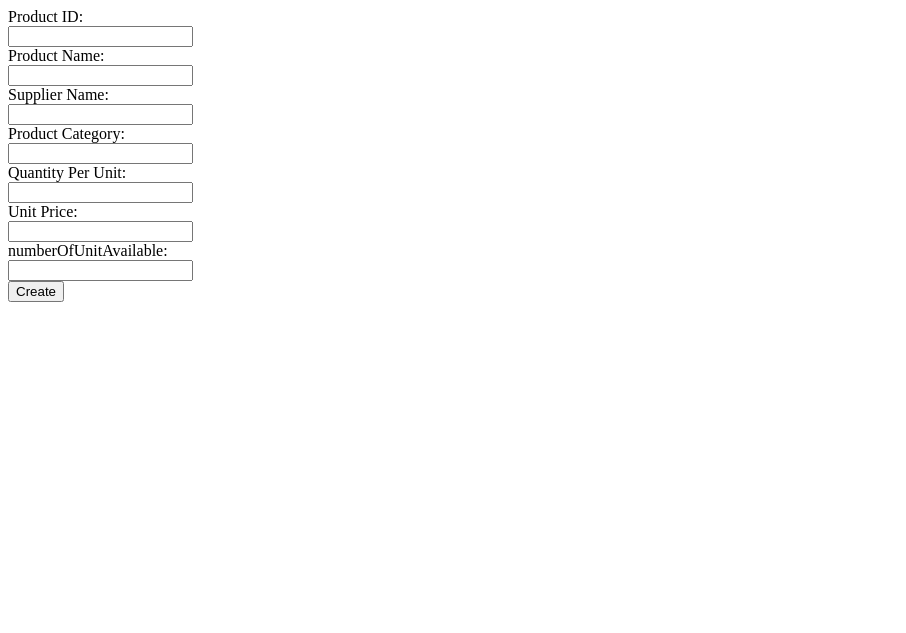
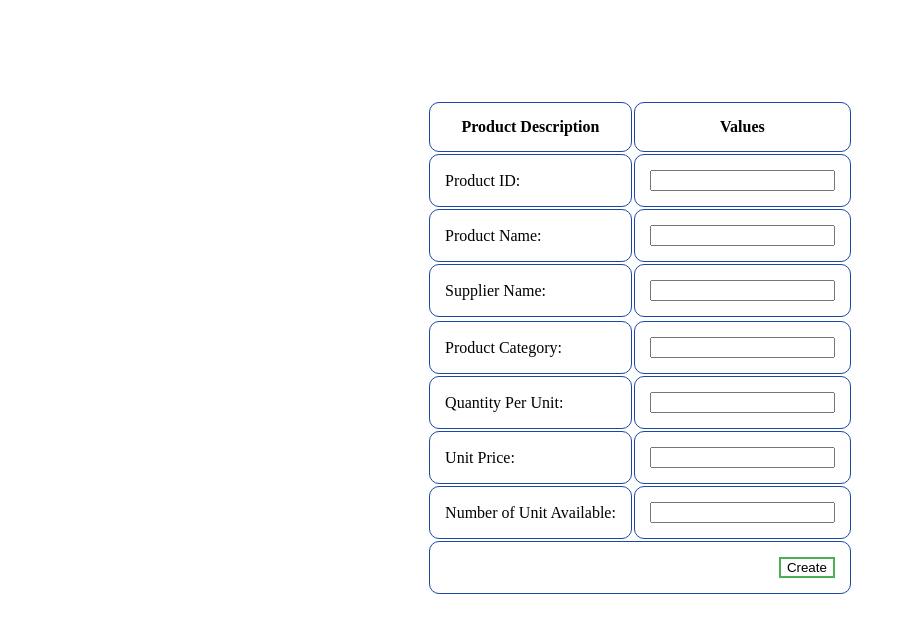
Before and after one commit to tohidul/cse555-assignment, a Flask app: page /product/createProduct in a window 1280 px wide. Shown: the top 633 px of the page, without its empty margins (0-906 px from the left). Run offline with Flask 2, Linux system fonts and the light colour scheme.

Commit message:
added more functionality

```diff
--- a/app.py
+++ b/app.py
@@ -1,10 +1,13 @@
-from flask import Flask, render_template, jsonify, request, redirect
+from flask import Flask, render_template, jsonify, request, redirect, url_for
 import dbFunctions
+# please edit the example_config.py file and edit the file name to config.py and connectionString variable
+from config import connectionString
+
 app = Flask(__name__)
 
-connectionString = r"mongodb+srv://tohidul:tohidulcse555@cluster-cse555-assignme.tmjjjp8.mongodb.net/?retryWrites=true&w=majority"
+db = dbFunctions.Product(connectionString, 'cse555-assignment', 'products')
 
-db = dbFunctions.Product(connectionString, 'cse555-assignment', 'products')
+
 # tempData = {
 #     "productID": 1,
 #     "productName": "computer"
@@ -22,40 +25,14 @@ def showProducts():
     return render_template('index.html', products=productList)
 
 
-@app.route('/product/edit/<productID>')
+@app.route('/product/editProduct/<productID>', methods=['GET', 'POST'])
 def editProduct(productID):
-    productDict = db.getDataByProductID(productID)
-    return render_template('editProduct.html', product = productDict)
-
-
-@app.route('/product/delete/<productID>')
-def deleteProduct(productID):
-    return "productID"
-
-@app.route('/product/createProduct', methods=['GET', 'POST'])
-def createProduct():
-    if(request.method=='GET'):
-        return render_template("createProduct.html")
-    else:
-        dataDict = {}
-        dataDict["productID"] = request.form.get("productID", "")
-        dataDict["productName"] = request.form.get("productName", "")
-        dataDict["supplierName"] = request.form.get("supplierName", "")
-        dataDict["productCategory"] = request.form.get("productCategory", "")
-        dataDict["quantityPerUnit"] = request.form.get("quantityPerUnit", "")
-        dataDict["unitPrice"] = request.form.get("unitPrice", "")
-        dataDict["numberOfUnitAvailable"] = request.form.get("numberOfUnitAvailable", "")
-        db.insertData(dataDict)
-        return redirect("/")
-
-
-@app.route('/product/updateProduct/<productID>', methods=['GET', 'POST'])
-def updateProduct(productID):
-    if(request.method=='GET'):
-        return render_template("index.html")
+    if(request.method=="GET"):
+        productDict = db.getDataByProductID(productID)
+        return render_template('editProduct.html', product=productDict)
     else:
         myQuery = {"productID": productID}
-        newValues= {"$set":{}}
+        newValues = {"$set": {}}
         newValues["$set"]["productID"] = request.form.get("productID", "")
         newValues["$set"]["productName"] = request.form.get("productName", "")
         newValues["$set"]["supplierName"] = request.form.get("supplierName", "")
@@ -63,8 +40,56 @@ def updateProduct(productID):
         newValues["$set"]["quantityPerUnit"] = request.form.get("quantityPerUnit", "")
         newValues["$set"]["unitPrice"] = request.form.get("unitPrice", "")
         newValues["$set"]["numberOfUnitAvailable"] = request.form.get("numberOfUnitAvailable", "")
-        db.updateData(myQuery,newValues)
+        db.updateData(myQuery, newValues)
         return redirect("/")
+
+
+@app.route('/product/delete/<productID>', methods=["GET", "POST"])
+def deleteProduct(productID):
+    if(request.method=="POST"):
+        return "productID"
+    else:
+        return "GET Product ID"+request.form.get("shouldDelete")
+
+
+@app.route('/product/createProduct', methods=['GET', 'POST'])
+def createProduct():
+    if (request.method == 'GET'):
+        return render_template("createProduct.html", product=db.makeEmptyProductDict(), warningMessage="")
+    else:
+        dataDict = {}
+        dataDict["productID"] = str(request.form.get("productID", ""))
+        dataDict["productName"] = request.form.get("productName", "")
+        dataDict["supplierName"] = request.form.get("supplierName", "")
+        dataDict["productCategory"] = request.form.get("productCategory", "")
+        dataDict["quantityPerUnit"] = request.form.get("quantityPerUnit", "")
+        dataDict["unitPrice"] = request.form.get("unitPrice", "")
+        dataDict["numberOfUnitAvailable"] = request.form.get("numberOfUnitAvailable", "")
+        if(db.doesDocumentExistByID(dataDict["productID"])):
+            # return redirect(url_for("createProduct", product=dataDict))
+            return render_template("createProduct.html", product=dataDict, warningMessage="The product ID already Exists. Please change the product ID")
+        else:
+            db.insertData(dataDict)
+            return redirect("/")
+
+
+@app.route('/product/updateProduct/<productID>', methods=['GET', 'POST'])
+def updateProduct(productID):
+    if (request.method == 'GET'):
+        return render_template("index.html")
+    else:
+        myQuery = {"productID": productID}
+        newValues = {"$set": {}}
+        newValues["$set"]["productID"] = request.form.get("productID", "")
+        newValues["$set"]["productName"] = request.form.get("productName", "")
+        newValues["$set"]["supplierName"] = request.form.get("supplierName", "")
+        newValues["$set"]["productCategory"] = request.form.get("productCategory", "")
+        newValues["$set"]["quantityPerUnit"] = request.form.get("quantityPerUnit", "")
+        newValues["$set"]["unitPrice"] = request.form.get("unitPrice", "")
+        newValues["$set"]["numberOfUnitAvailable"] = request.form.get("numberOfUnitAvailable", "")
+        db.updateData(myQuery, newValues)
+
+
 
 @app.route('/product/validateProduct')
 def validateProduct():
--- /dev/null
+++ b/config.py
@@ -0,0 +1 @@
+connectionString = r"mongodb+srv://tohidul:tohidulcse555@cluster-cse555-assignme.tmjjjp8.mongodb.net/?retryWrites=true&w=majority"
--- a/dbFunctions.py
+++ b/dbFunctions.py
@@ -1,4 +1,5 @@
 import pymongo
+
 
 class Product:
     def __init__(self, connectionString, dbName, collectionName):
@@ -15,34 +16,44 @@ class Product:
     def getAllData(self):
         dataList = []
         for product in self.productCollection.find():
-            productDict = {}
-            productDict["productID"] = getattr(product, "productID", "")
-            productDict["productName"] = getattr(product, "productName", "")
-            productDict["supplierName"] = getattr(product, "supplierName", "")
-            productDict["productCategory"] = getattr(product, "productCategory", "")
-            productDict["quantityPerUnit"] = getattr(product, "quantityPerUnit", "")
-            productDict["unitPrice"] = getattr(product, "unitPrice", "")
-            productDict["numberOfUnitAvailable"] = getattr(product, "numberOfUnitAvailable", "")
             dataList.append(product)
 
         return dataList
 
     def getDataByProductID(self, productID):
-        for product in self.productCollection.find():
-            productDict = {}
-            if(productID == int(getattr(product, "productID", ""))):
-                productDict["productID"] = getattr(product, "productID", "")
-                productDict["productName"] = getattr(product, "productName", "")
-                productDict["supplierName"] = getattr(product, "supplierName", "")
-                productDict["productCategory"] = getattr(product, "productCategory", "")
-                productDict["quantityPerUnit"] = getattr(product, "quantityPerUnit", "")
-                productDict["unitPrice"] = getattr(product, "unitPrice", "")
-                productDict["numberOfUnitAvailable"] = getattr(product, "numberOfUnitAvailable", "")
-                return productDict
-
+        product = self.productCollection.find_one({"productID": productID})
+        return product
 
     def insertData(self, dataDictionary):
         return self.productCollection.insert_one(dataDictionary).inserted_id
 
     def updateData(self, myQuery, newValues):
         self.productCollection.update_one(myQuery, newValues)
+
+    def makeProductDict(self, mongoProductObj):
+        productDict = {}
+        productDict["productID"] = getattr(mongoProductObj, "productID", "")
+        productDict["productName"] = getattr(mongoProductObj, "productName", "")
+        productDict["supplierName"] = getattr(mongoProductObj, "supplierName", "")
+        productDict["productCategory"] = getattr(mongoProductObj, "productCategory", "")
+        productDict["quantityPerUnit"] = getattr(mongoProductObj, "quantityPerUnit", "")
+        productDict["unitPrice"] = getattr(mongoProductObj, "unitPrice", "")
+        productDict["numberOfUnitAvailable"] = getattr(mongoProductObj, "numberOfUnitAvailable", "")
+        return productDict
+
+
+    def makeEmptyProductDict(self):
+        productDict = {}
+        productDict["productID"] = ""
+        productDict["productName"] = ""
+        productDict["supplierName"] = ""
+        productDict["productCategory"] = ""
+        productDict["quantityPerUnit"] = ""
+        productDict["unitPrice"] = ""
+        productDict["numberOfUnitAvailable"] = ""
+        return productDict
+
+    def doesDocumentExistByID(self, productID):
+        if (self.productCollection.count_documents({'productID': productID}, limit=1)) != 0:
+            return True
+        return False
--- /dev/null
+++ b/example_config.py
@@ -0,0 +1,2 @@
+# please edit the example_config.py file and edit the file name to config.py and connectionString variable
+connectionString = r"<put connection String here>"
--- a/templates/createProduct.html
+++ b/templates/createProduct.html
@@ -3,24 +3,74 @@
 <head>
     <meta charset="UTF-8">
     <title>Create A Product</title>
+
+    <style>
+    th, td {
+        border: 1px solid;
+        border-radius: 10px;
+        border-color: #1b47a6;
+        padding: 15px;
+    }
+    .center {
+        margin-left: auto;
+        margin-right: auto;
+        margin-top: 100px;
+    }
+    .button1 {
+        background-color: white;
+        color: black;
+        border: 2px solid #4CAF50;
+    }
+
+    .button1:hover {
+        background-color: #4CAF50;
+        color: white;
+    }
+
+</style>
+
 </head>
 <body>
     <form method="post" action="{{ url_for('createProduct') }}">
-        <label for="productID">Product ID:</label><br>
-        <input type="text" name="productID"><br>
-        <label for="productName">Product Name:</label><br>
-        <input type="text" name="productName" ><br>
-        <label for="supplierName">Supplier Name:</label><br>
-        <input type="text" name="supplierName"><br>
-        <label for="productCategory">Product Category:</label><br>
-        <input type="text" name="productCategory"><br>
-        <label for="quantityPerUnit " >Quantity Per Unit:</label><br>
-        <input type="text" name="quantityPerUnit" ><br>
-        <label for="unitPrice " >Unit Price:</label><br>
-        <input type="text" name="unitPrice" ><br>
-        <label for="numberOfUnitAvailable " >numberOfUnitAvailable:</label><br>
-        <input type="text" name="numberOfUnitAvailable"><br>
-        <button type="submit">Create</button>
+        <table class="center">
+            <tr>
+                <th>Product Description</th>
+                <th>Values</th>
+            </tr>
+             <tr>
+                <td><label for="productID">Product ID:</label></td>
+                <td><input type="text" name="productID" value="{{ product['productID'] }}"></td>
+            </tr>
+            <tr>
+                <td><label for="productName">Product Name:</label></td>
+                <td><input type="text" name="productName" value="{{ product['productName'] }}"></td>
+            </tr>
+                <td><label for="supplierName">Supplier Name:</label></td>
+                <td><input type="text" name="supplierName" value="{{ product['supplierName'] }}"></td>
+            <tr>
+            <tr>
+                <td><label for="productCategory">Product Category:</label></td>
+                <td><input type="text" name="productCategory" value="{{ product['productCategory'] }}"></td>
+            </tr>
+            <tr>
+                <td><label for="quantityPerUnit">Quantity Per Unit:</label></td>
+                <td><input type="text" name="quantityPerUnit" value="{{ product['quantityPerUnit'] }}"></td>
+            </tr>
+            <tr>
+                <td><label for="unitPrice " >Unit Price:</label></td>
+                <td><input type="number", step="any" name="unitPrice" value="{{ product['unitPrice'] }}"></td>
+            </tr>
+            <tr>
+                <td><label for="numberOfUnitAvailable " >Number of Unit Available:</label><br></td>
+                <td><input type="number" name="numberOfUnitAvailable" value="{{ product['numberOfUnitAvailable'] }}"></td>
+            </tr>
+            <tr>
+                <td colspan="2" style="text-align: right"><button type="submit" class="button1">Create</button></td>
+            </tr>
+        </table>
+        <p style="text-align:center; color: red">{{ warningMessage }}</p>
+
+
     </form>
 </body>
 </html>
```
Also changed, not shown: templates/editProduct.html (+65 -18 lines), templates/index.html (+17 -8 lines), 1 other file.
